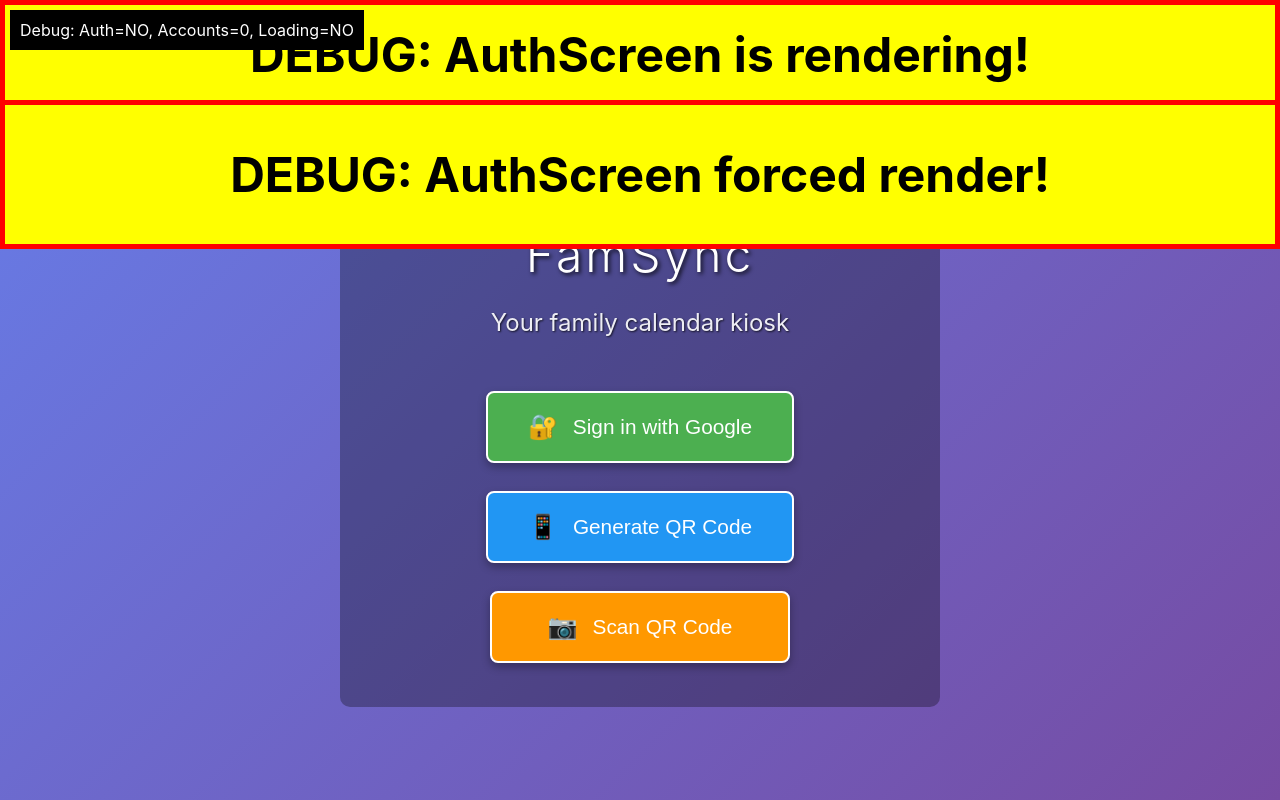
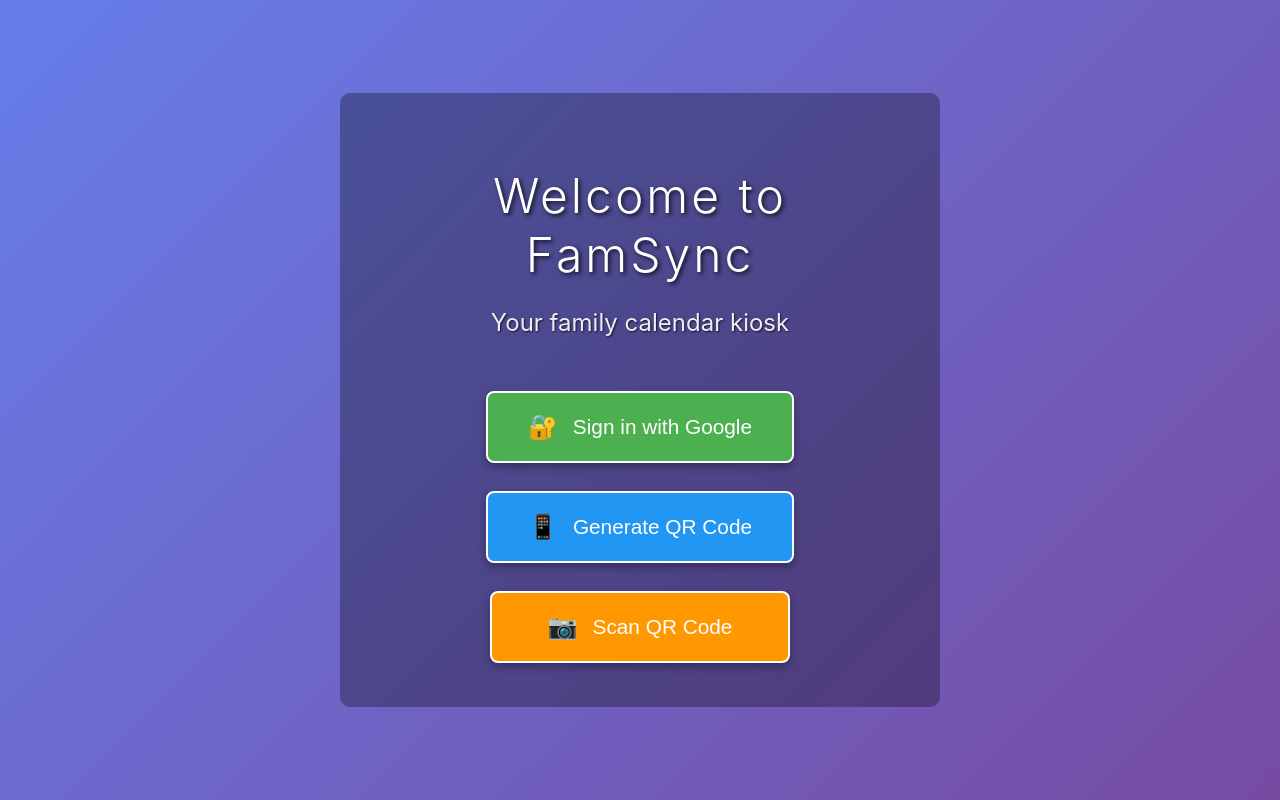
Before and after one commit to extremealexv/CalendarNest, a React (Create React App) app: page / in a window 1280 px wide. Built offline with nearby package versions, Linux system fonts and the light colour scheme.

Commit message:
removed rendering log in LoadingScreen.js removed debug log in AuthScreen.js added explicit .env path for Orange Pi deployment in electron.js added env debug commands in commit message template

```diff
--- a/src/App.js
+++ b/src/App.js
@@ -26,21 +26,21 @@ function App() {
 
   const initializeApp = async () => {
     try {
-      console.log('Initializing FamSync app...');
+      // Initializing FamSync app
       // Check for existing authentication
       const existingAuth = await authService.checkExistingAuth();
-      console.log('Existing auth check complete:', existingAuth);
+  // existing auth check complete
       if (existingAuth && existingAuth.length > 0) {
         setAccounts(existingAuth);
         setIsAuthenticated(true);
         await loadCalendarData(existingAuth);
       } else {
-        console.log('No existing authentication found');
+  // no existing authentication
       }
     } catch (error) {
       console.error('Failed to initialize app:', error);
     } finally {
-      console.log('Setting loading to false');
+  // finished initialization
       setLoading(false);
     }
   };
@@ -109,22 +109,15 @@ function App() {
     }
   };
 
-  console.log('App render - loading:', loading, 'isAuthenticated:', isAuthenticated, 'accounts:', accounts.length);
+  // App render
 
   if (loading) {
     console.log('Rendering LoadingScreen');
     return <LoadingScreen />;
   }
 
-  // Force AuthScreen to always render for debugging
   return (
-    <div className="app" style={{ backgroundColor: 'red', minHeight: '100vh' }}>
-      <div style={{ position: 'absolute', top: '10px', left: '10px', color: 'white', backgroundColor: 'black', padding: '10px', zIndex: 9999 }}>
-        Debug: Auth={isAuthenticated ? 'YES' : 'NO'}, Accounts={accounts.length}, Loading={loading ? 'YES' : 'NO'}
-      </div>
-      <div style={{ position: 'fixed', top: 100, left: 0, width: '100vw', zIndex: 99999, background: 'yellow', color: 'black', fontSize: '3rem', textAlign: 'center', fontWeight: 'bold', padding: '40px', border: '5px solid red' }}>
-        DEBUG: AuthScreen forced render!
-      </div>
+    <div className="app" style={{ minHeight: '100vh' }}>
       <AuthScreen onAuthenticate={handleAuthentication} />
     </div>
   );
--- a/src/components/AuthScreen.js
+++ b/src/components/AuthScreen.js
@@ -153,7 +153,7 @@ const AuthScreen = ({ onAuthenticate }) => {
   const handleAccountSwitch = async (accountId) => {
     try {
       // Switch to existing account (implementation depends on how accounts are stored)
-      console.log('Switching to account:', accountId);
+      // switching to account
     } catch (error) {
       console.error('Account switch failed:', error);
     }
@@ -180,7 +180,6 @@ const AuthScreen = ({ onAuthenticate }) => {
   };
 
   const renderWelcomeScreen = () => {
-    console.log('Rendering welcome screen');
     return (
     <div className="auth-welcome" style={{ backgroundColor: 'rgba(0,0,0,0.3)', padding: '40px', borderRadius: '10px' }}>
       <div className="welcome-header">
@@ -319,9 +318,7 @@ const AuthScreen = ({ onAuthenticate }) => {
 
   return (
     <div className="auth-screen" style={{ backgroundColor: 'black', color: 'white', fontSize: '2rem', padding: '20px', overflow: 'hidden', maxWidth: '100vw', maxHeight: '100vh', display: 'flex', flexDirection: 'column', justifyContent: 'center', alignItems: 'center' }}>
-      <div style={{ position: 'fixed', top: 0, left: 0, width: '100%', background: 'yellow', color: 'black', fontSize: '3rem', textAlign: 'center', fontWeight: 'bold', padding: '20px', border: '5px solid red' }}>
-        DEBUG: AuthScreen is rendering!
-      </div>
+      {/* debug banner removed */}
       {authMode === 'welcome' && renderWelcomeScreen()}
       {authMode === 'qr' && renderQRScreen()}
       {authMode === 'scanning' && renderScanningScreen()}
--- a/src/components/LoadingScreen.js
+++ b/src/components/LoadingScreen.js
@@ -2,7 +2,6 @@ import React from 'react';
 import './LoadingScreen.css';
 
 const LoadingScreen = ({ message = 'Loading FamSync...' }) => {
-  console.log('LoadingScreen rendered with message:', message);
   return (
     <div className="loading-screen">
       <div className="loading-content">
```
